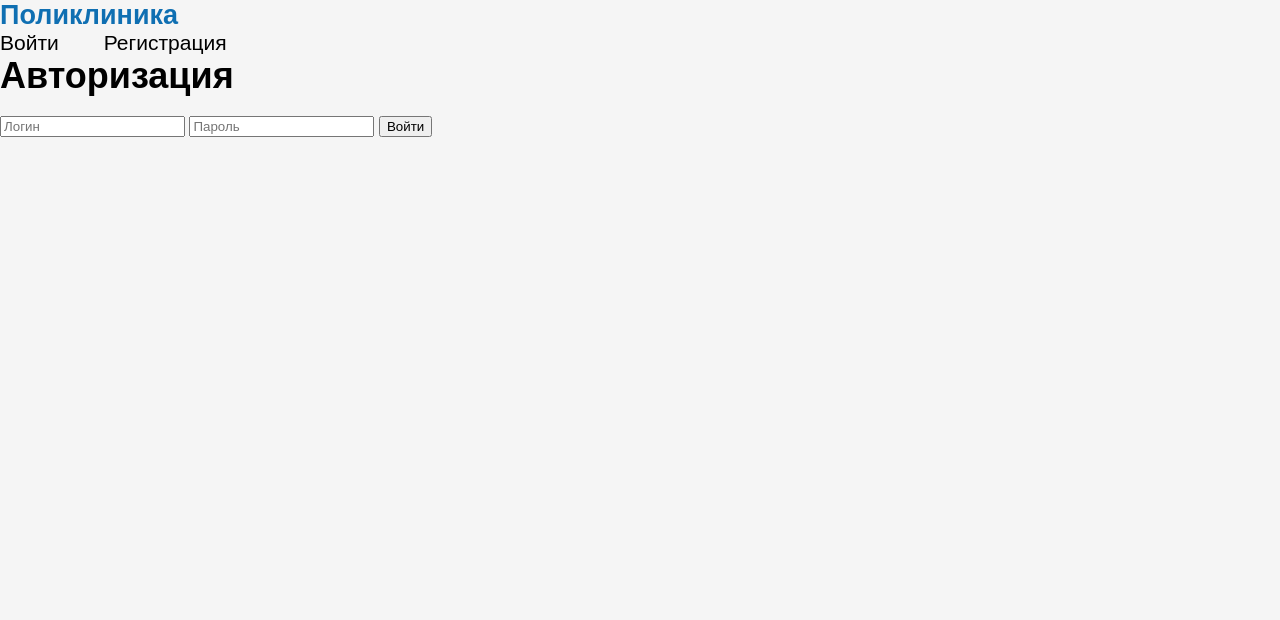
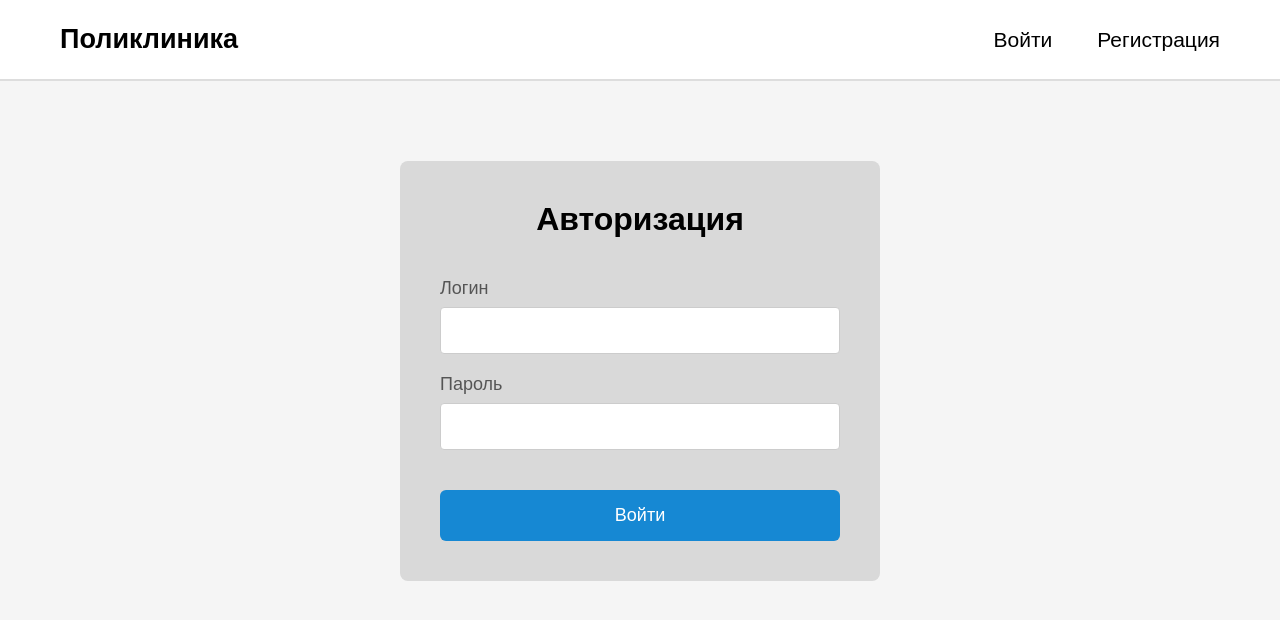
Before and after one commit to sozpawka/composerTask1, a PHP site: template views/site/login.php in a window 1280 px wide. Shown: the top 620 px of the page. Run offline with PHP 8.4, Linux system fonts and the light colour scheme; the template is opened without the code that fills it, so the values that code supplies are empty.

Commit message:
26_commit_fix_bugs

```diff
--- a/views/layouts/main.php
+++ b/views/layouts/main.php
@@ -10,7 +10,7 @@
             background: #f5f5f5;
         }
 
-        .header {
+        header {
             display: flex;
             justify-content: space-between;
             align-items: center;
--- a/views/site/login.php
+++ b/views/site/login.php
@@ -1,12 +1,89 @@
-<h2>Авторизация</h2>
-<h3><?= $message ?? ''; ?></h3>
+<style>
+    .auth-container {
+        max-width: 400px;
+        margin: 80px auto;
+        background: #d9d9d9;
+        padding: 40px;
+        border-radius: 8px;
+        text-align: left;
+    }
 
-<h3><?= app()->auth->user()->name ?? ''; ?></h3>
+    .auth-container h2 {
+        text-align: center;
+        font-size: 32px;
+        margin-bottom: 40px;
+    }
 
-<?php if (!app()->auth::check()): ?>
-<form method="post">
-    <input name="login" placeholder="Логин">
-    <input type="password" name="password" placeholder="Пароль">
-    <button>Войти</button>
-</form>
-<?php endif; ?>
+    .auth-form {
+        display: flex;
+        flex-direction: column;
+        gap: 20px;
+    }
+
+    .form-group {
+        display: flex;
+        flex-direction: column;
+        gap: 8px;
+    }
+
+    .form-group label {
+        font-size: 18px;
+        color: #555;
+    }
+
+    .auth-form input {
+        padding: 12px;
+        font-size: 18px;
+        border: 1px solid #ccc;
+        border-radius: 4px;
+        outline: none;
+    }
+
+    .auth-form button {
+        margin-top: 20px;
+        padding: 15px;
+        font-size: 18px;
+        background: #1688D3;
+        color: white;
+        border: none;
+        border-radius: 6px;
+        cursor: pointer;
+        transition: 0.2s;
+    }
+
+    .auth-form button:hover {
+        background: #0f6fb2;
+    }
+
+    .message {
+        text-align: center;
+        color: #e53935;
+        font-size: 16px;
+    }
+</style>
+
+<div class="auth-container">
+    <h2>Авторизация</h2>
+
+    <?php if (!empty($message)): ?>
+        <p class="message"><?= $message ?></p>
+    <?php endif; ?>
+
+    <?php if (!app()->auth::check()): ?>
+        <form method="post" class="auth-form">
+            <div class="form-group">
+                <label>Логин</label>
+                <input type="text" name="login" required>
+            </div>
+
+            <div class="form-group">
+                <label>Пароль</label>
+                <input type="password" name="password" required>
+            </div>
+
+            <button type="submit">Войти</button>
+        </form>
+    <?php else: ?>
+        <h3 style="text-align: center;">Вы вошли как: <?= app()->auth->user()->name ?? ''; ?></h3>
+    <?php endif; ?>
+</div>
```
Also changed, not shown: app/Controller/Admin.php (+20 -12 lines), app/Controller/AuthController.php (+10 -0 lines), views/site/admin/create-user.php (+104 -10 lines), views/site/signup.php (+91 -8 lines).
